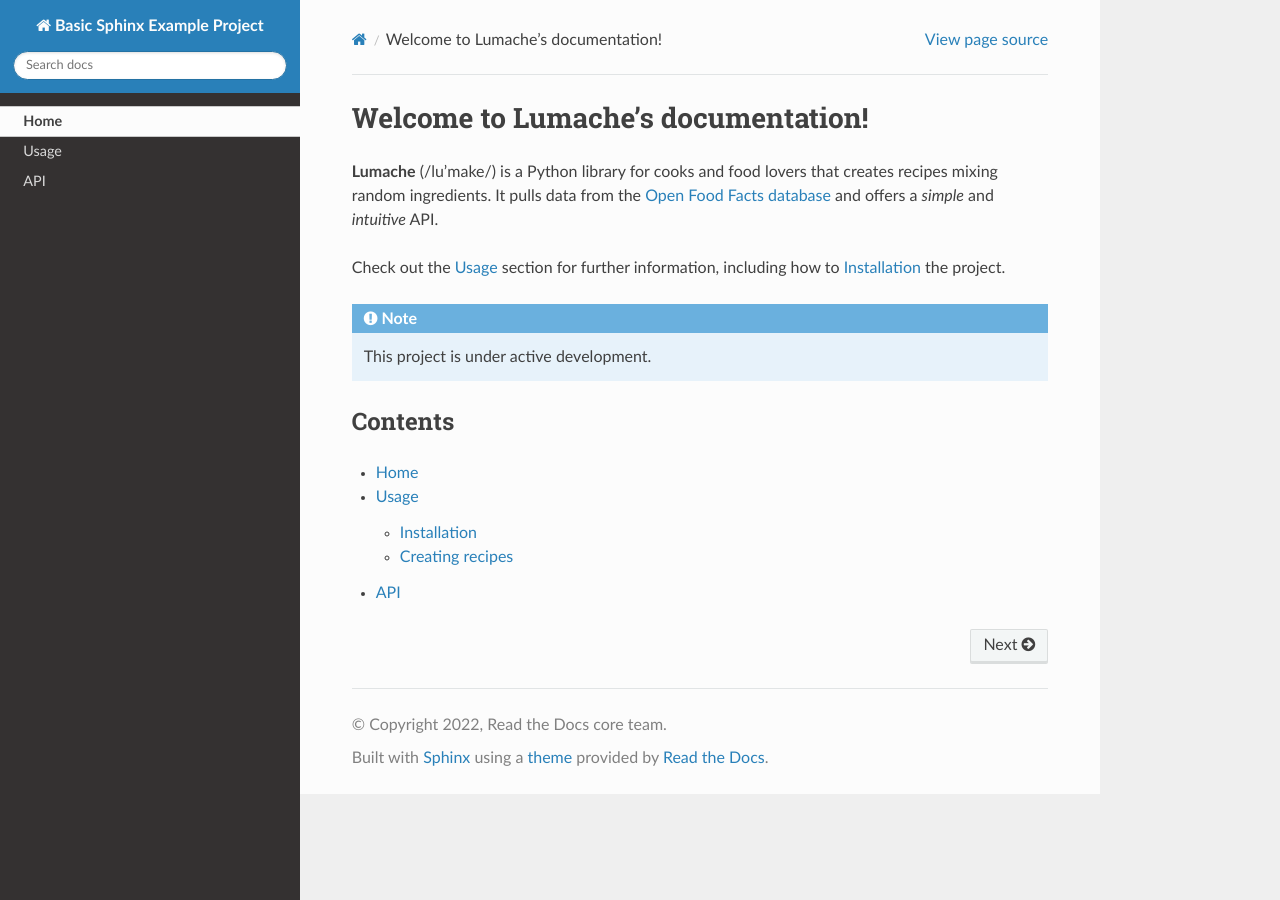
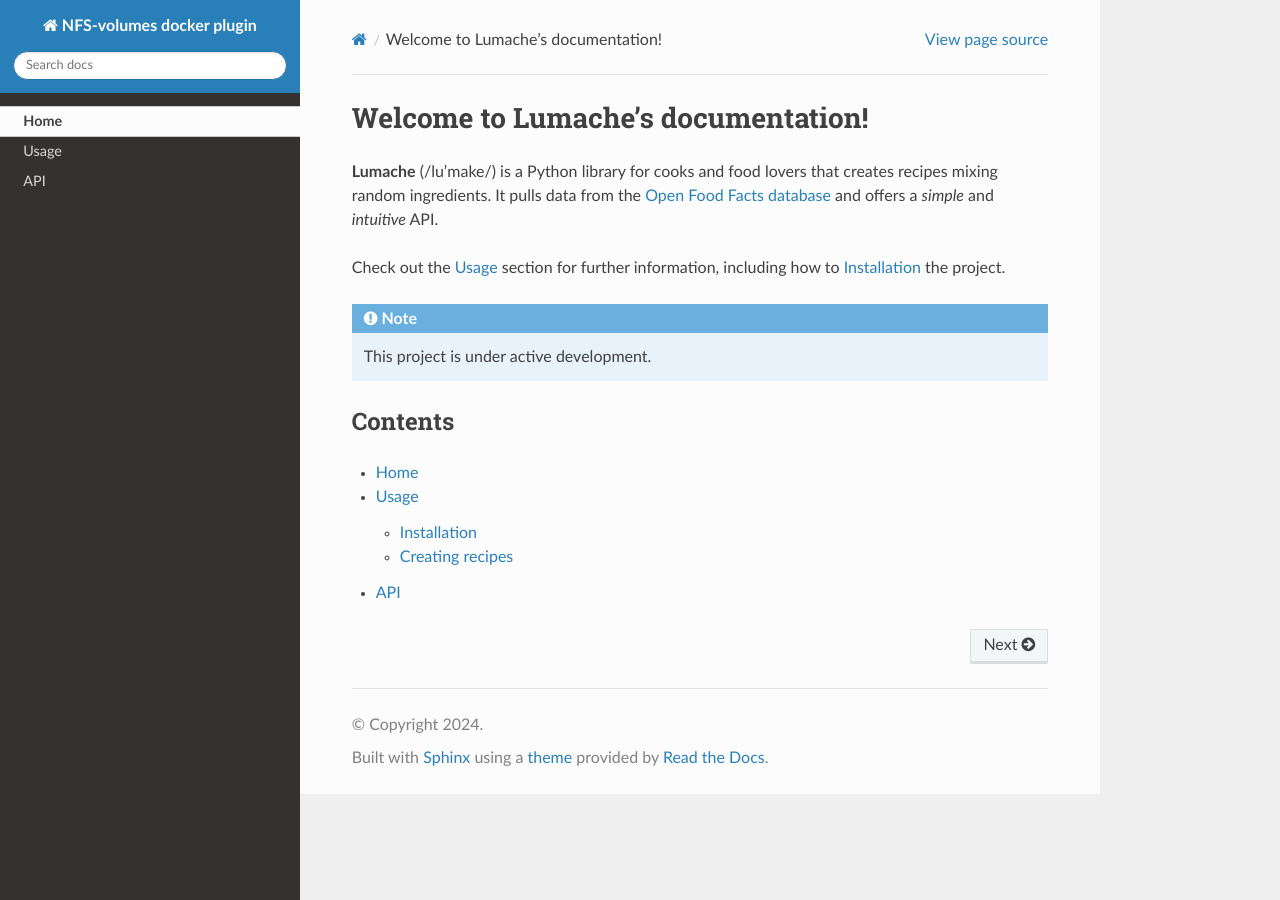
Before and after one commit to unibo-fc-internships/docker-volumes-plugin, a Sphinx documentation site: the page built from docs/index.rst, in a window 1280 px wide. Built offline with Sphinx 7.4.7 and the Read the Docs theme 2.0.0, drawn with Linux system fonts in a browser that asks for light colours.

Commit message:
conf doc

```diff
--- a/docs/conf.py
+++ b/docs/conf.py
@@ -17,9 +17,9 @@
 
 # -- Project information -----------------------------------------------------
 
-project = "Basic Sphinx Example Project"
-copyright = "2022, Read the Docs core team"
-author = "Read the Docs core team"
+project = "NFS-volumes docker plugin"
+copyright = "2024"
+author = "François Jourden"
 
 
 # -- General configuration ---------------------------------------------------
```
